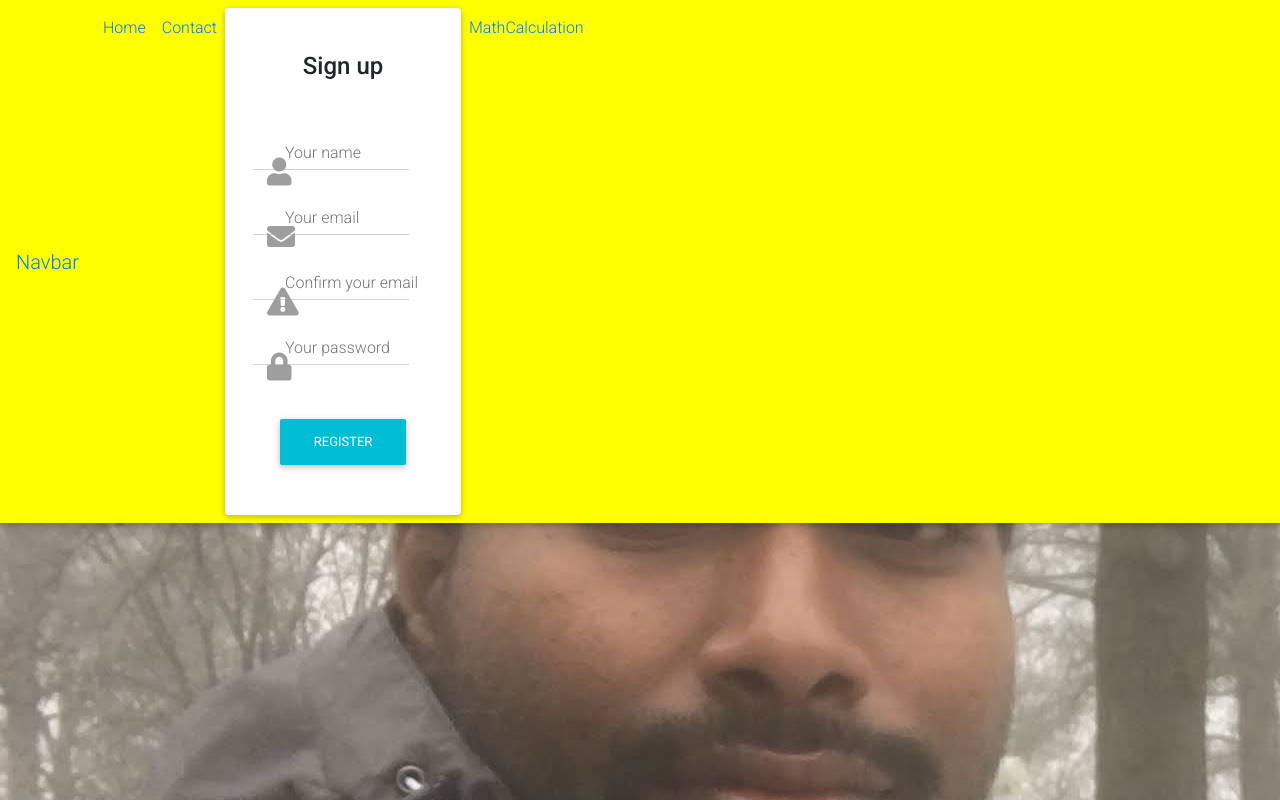
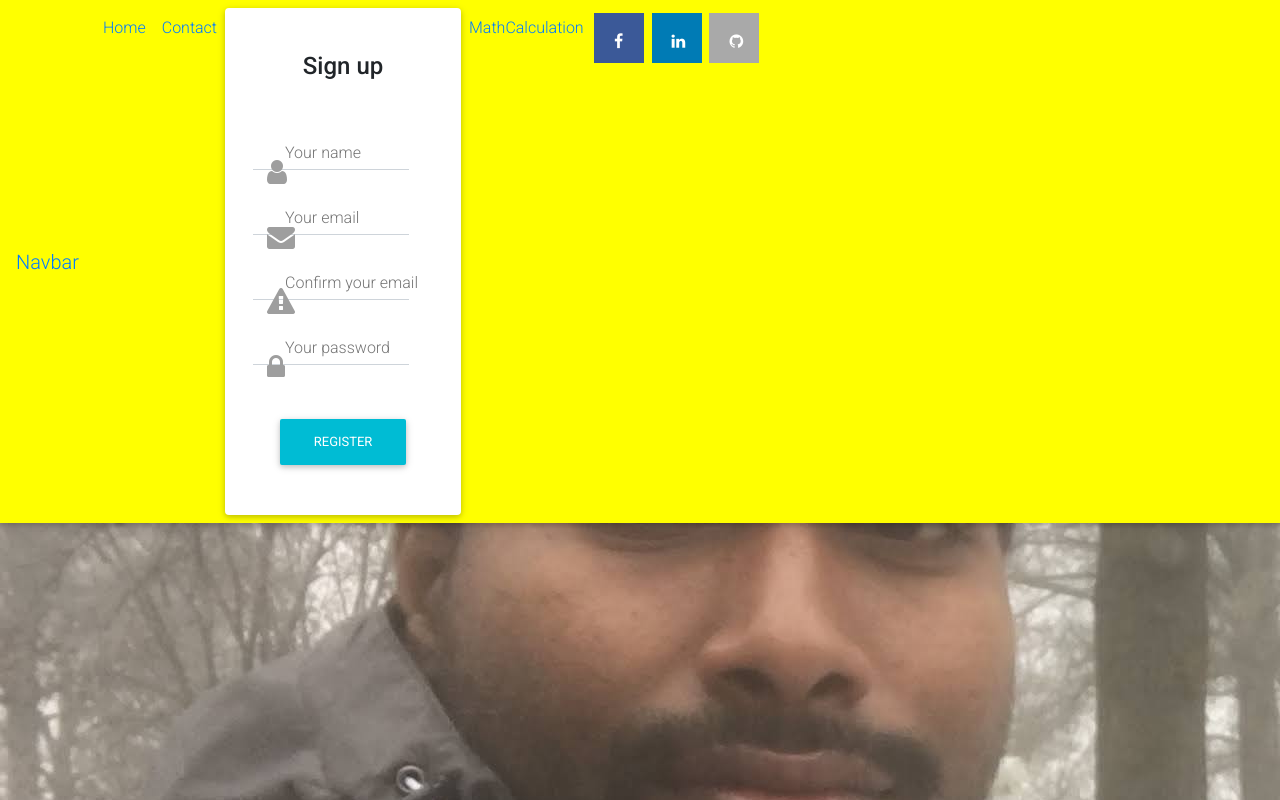
Before and after one commit to chanduhvg/about-me, a plain HTML site: page contact.html in a window 1280 px wide. Drawn offline with nearby package versions, Linux system fonts and the light colour scheme; files whose address does not match are found by name.

Commit message:
added social links

```diff
--- a/MathCalculation.html
+++ b/MathCalculation.html
@@ -48,7 +48,7 @@
                         <li class="nav-item">
                             <a class="nav-link" href="MathCalculation.html">MathCalculation</a>
                         </li>
-                        <!--/.Navbar-->
+
 
                         <main>
                             <h2>Converion of meters to centimeter</h2>
@@ -59,6 +59,23 @@
 
                             </form>
                         </main>
+                        <article>
+                            <aside>
+                                <meta name="viewport" content="width=device-width, initial-scale=1">
+                                <link rel="stylesheet"
+                                    href="https://cdnjs.cloudflare.com/ajax/libs/font-awesome/4.7.0/css/font-awesome.min.css">
+
+                                <!-- Add font awesome icons -->
+                                <a style="height:50px" href="https://www.facebook.com/gopichand.bandarupalli"
+                                    class="fa fa-facebook"></a>
+                                <a style="height:50px"
+                                    href="https://www.linkedin.com/in/gopi-bandarupalli-1681b5109/"
+                                    class="fa fa-linkedin"></a>
+                                <a style="height:50px" href="https://github.com/chanduhvg" class="fa fa-github"></a>
+                            </aside>
+
+                        </article>
+                        <!--/.Navbar-->
     </body>
     <footer>
 
--- a/contact.html
+++ b/contact.html
@@ -104,11 +104,24 @@
                         <!-- Card -->
                         <li class="nav-item">
                             <a class="nav-link" href="MathCalculation.html">MathCalculation</a>
+                           </li>
+                           <article>
+                            <aside>
+                                <meta name="viewport" content="width=device-width, initial-scale=1">
+                                <link rel="stylesheet"
+                                    href="https://cdnjs.cloudflare.com/ajax/libs/font-awesome/4.7.0/css/font-awesome.min.css">
 
+                                <!-- Add font awesome icons -->
+                                <a style="height:50px" href="https://www.facebook.com/gopichand.bandarupalli"
+                                    class="fa fa-facebook"></a>
+                                <a style="height:50px"
+                                    href="https://www.linkedin.com/in/gopi-bandarupalli-1681b5109/"
+                                    class="fa fa-linkedin"></a>
+                                <a style="height:50px" href="https://github.com/chanduhvg" class="fa fa-github"></a>
+                            </aside>
 
+                        </article>
 
-
-                        </li>
 
 
 
```
Also changed, not shown: index.html (+10 -9 lines).
